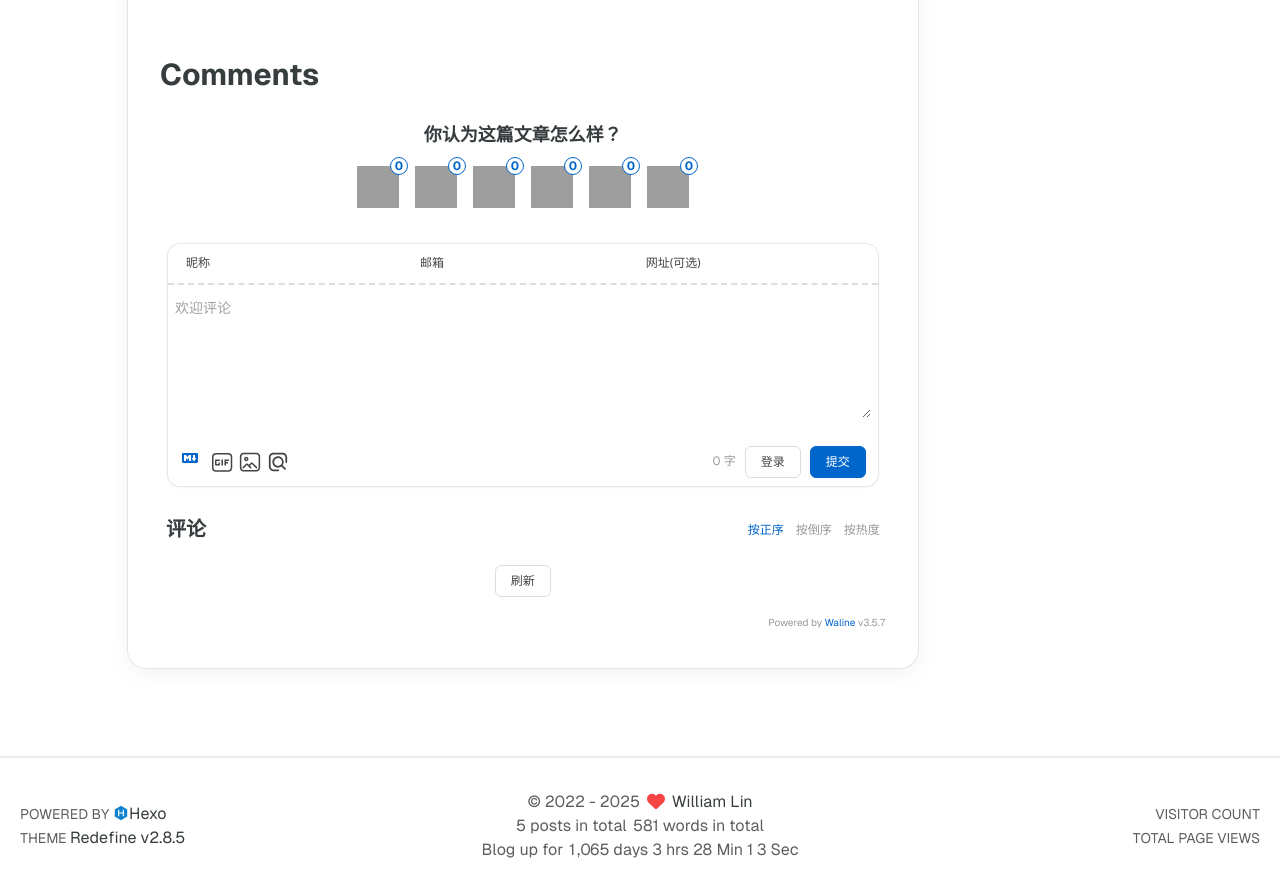
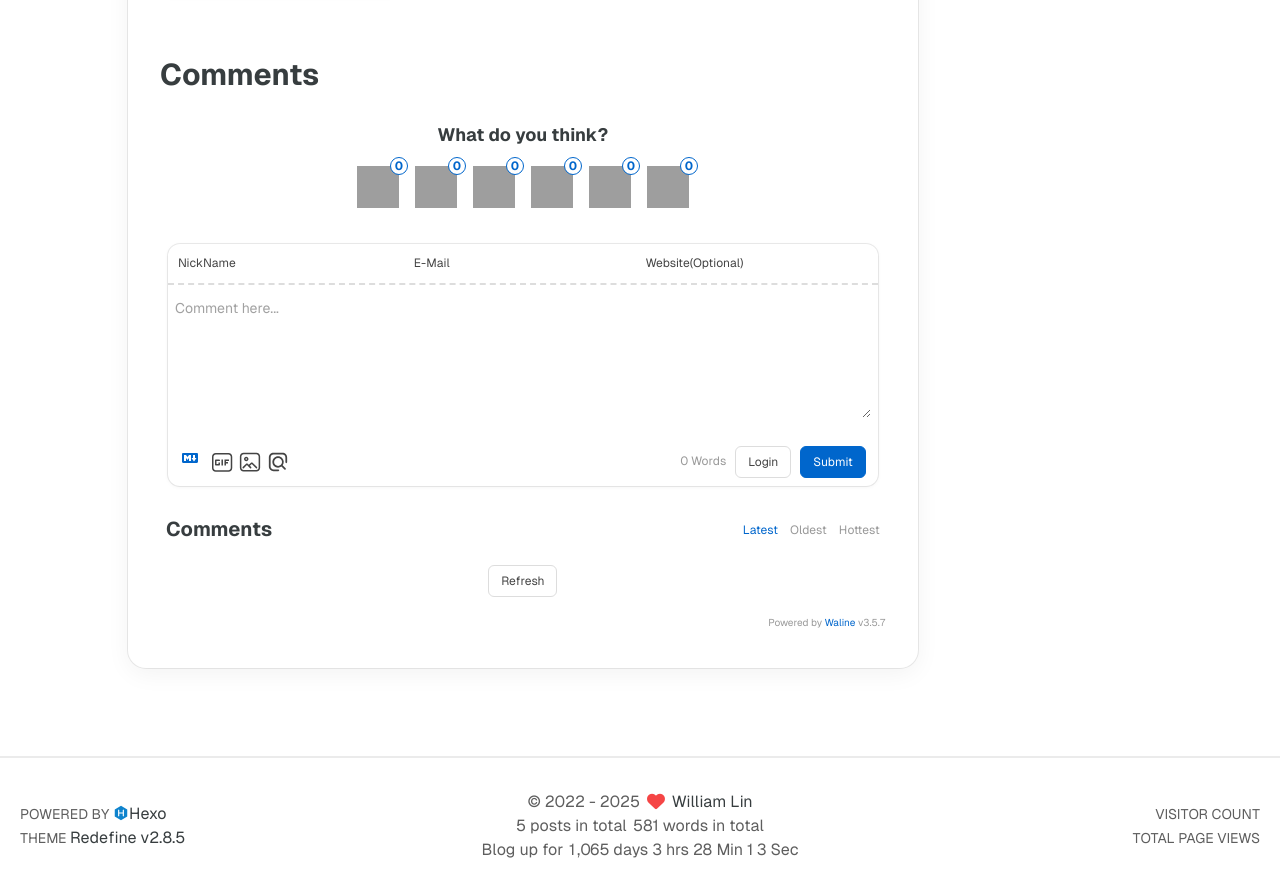
Before and after one commit to WilliamLin08/WilliamLin08.github.io, a plain HTML site: page 2025/01/17/campus-life-introduction/index.html in a window 1280 px wide. Shown: the part 1123-2017 px from the top of the page. Drawn offline with Linux system fonts and the light colour scheme; no server answers; grey boxes are pictures that could not be loaded; animation ran at ten frames a second.

Commit message:
Site updated: 2025-07-17 23:13:22

```diff
--- a/2025/01/17/campus-life-introduction/index.html
+++ b/2025/01/17/campus-life-introduction/index.html
@@ -826,7 +826,7 @@
           reaction: true,
           requiredMeta: ['nick', 'mail'],
           emoji: ['https://unpkg.com/@waline/emojis@1.2.0/weibo'],
-                    lang: 'zh-CN',
+                    lang: 'en',
         });
       }
 
```
Also changed, not shown: 2025/01/17/charity-and-volunteering/index.html (+1 -1 lines), 2025/01/17/chemistry-lab-adventures/index.html (+1 -1 lines), 2025/01/17/daily-reflections/index.html (+1 -1 lines), 2025/01/17/sports-and-fitness/index.html (+1 -1 lines).
